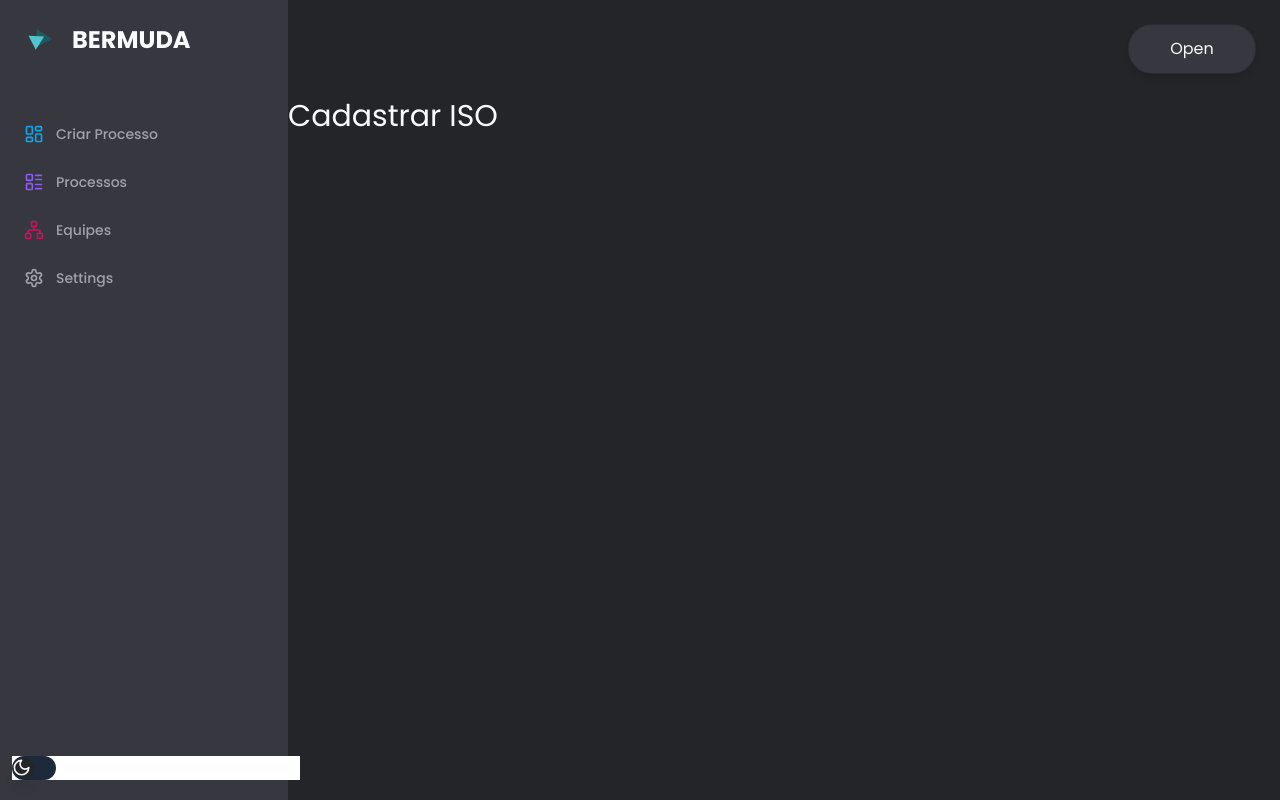
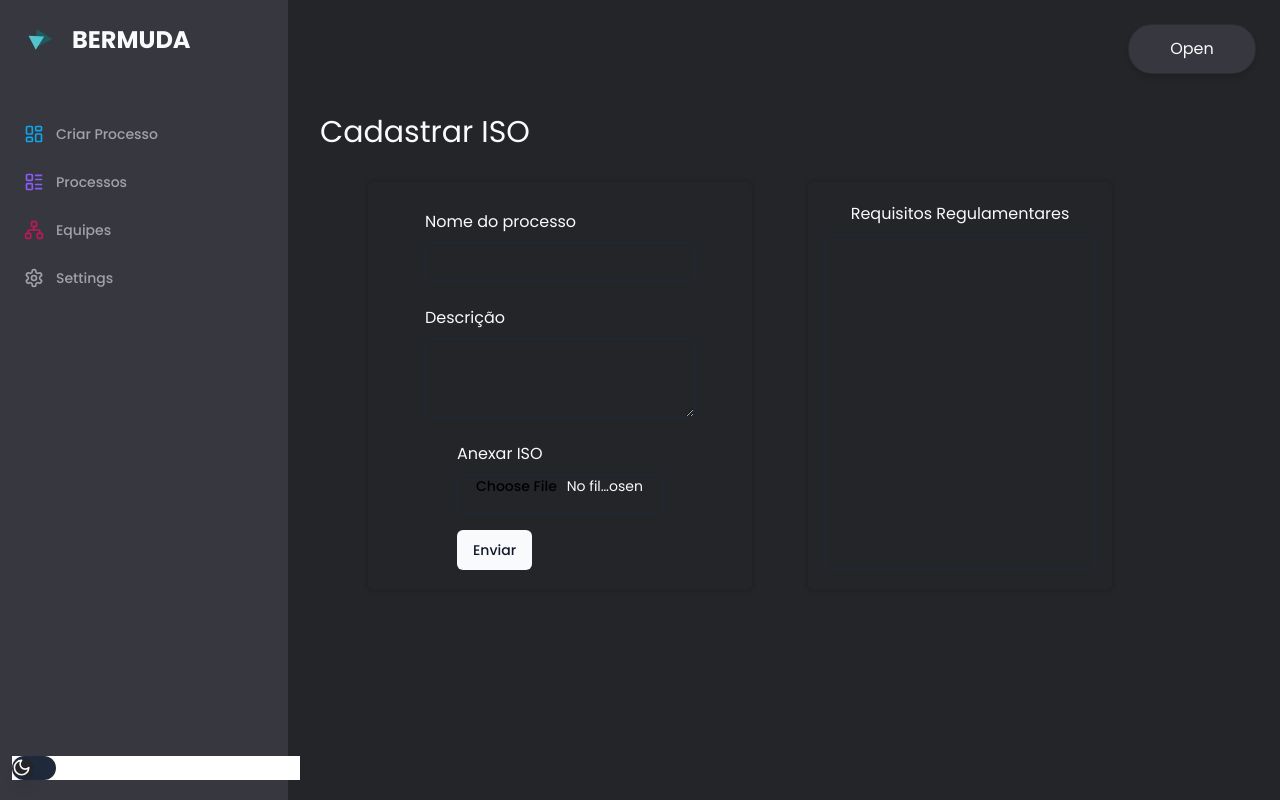
Before and after one commit to apiFatec/API-3-Semestre-Ionic, a React (Vite) app in the folder frontend/: page /isos in a window 1280 px wide. Built offline with nearby package versions, Linux system fonts and the light colour scheme; no server answers; sample sign-in values are in the browser's storage.

Commit message:
Estrutura pagina cadastro de iso

```diff
--- a/frontend/src/pages/cadastroIso/cadastroIso.tsx
+++ b/frontend/src/pages/cadastroIso/cadastroIso.tsx
@@ -1,9 +1,44 @@
+import { Input } from "@/components/InputForm";
+import { InputFile } from "@/components/InputFormFile";
+import { TextArea } from "@/components/textArea";
+import { Button } from "@/components/ui/button";
+import { ScrollArea } from "@radix-ui/react-scroll-area";
 
 export function CadastroIso() {
 
     return(
-        <main>
+        <main className=" ml-8 mt-4">
             <h1 className="text-3xl">Cadastrar ISO</h1>
+
+            <form className="grid grid-cols-2 justify-items-center ">
+                <div className="rounded-md mt-8 justify-items-center w-[24rem] p-[1.25rem] shadow-[0px_0px_5px_0px_rgba(0,0,0,0.25)]">
+                <Input
+                    label="Nome do processo"
+                    id="name"
+                    type="text" setValue={undefined}
+                />
+
+                <TextArea
+                  label="Descrição"
+                  id="description"
+                  setValue={undefined}
+                />
+
+                <div>
+                    <InputFile onChange={null} label={"Anexar ISO"} id={"InputFile"} type={"file"} />
+                    <Button>Enviar</Button>
+                </div>
+
+                </div>
+
+                <div className="rounded-md mt-8 justify-items-center ml-[-10rem] w-[19rem] p-[1.25rem] shadow-[0px_0px_5px_0px_rgba(0,0,0,0.25)]">
+                    <label>Requisitos Regulamentares</label>
+                    <ScrollArea className="mt-2 p-4 h-[21rem] w-[16.875rem] rounded-md border">
+
+                    </ScrollArea>
+                </div>
+
+            </form>
         </main>
     )
 }
```
